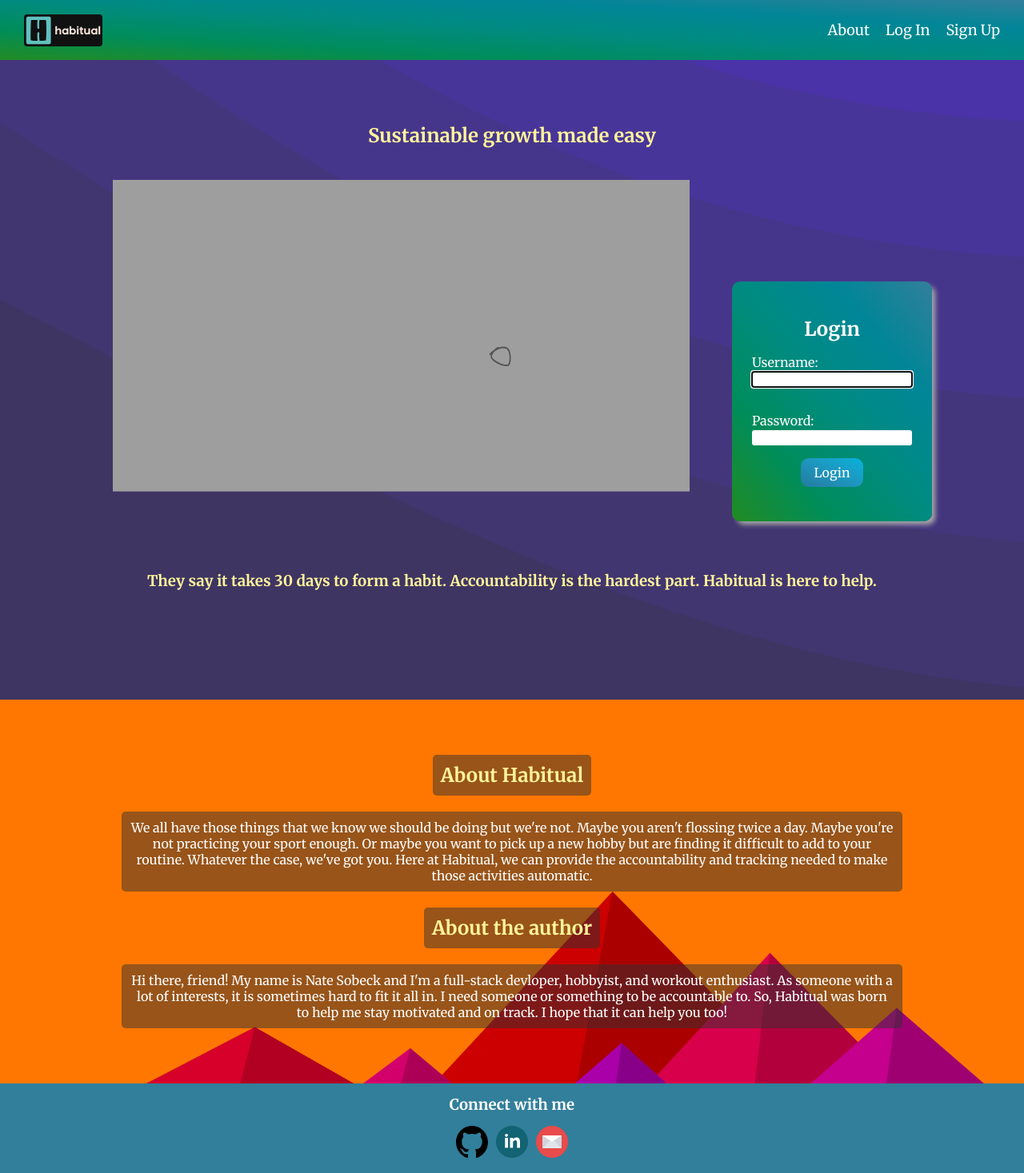
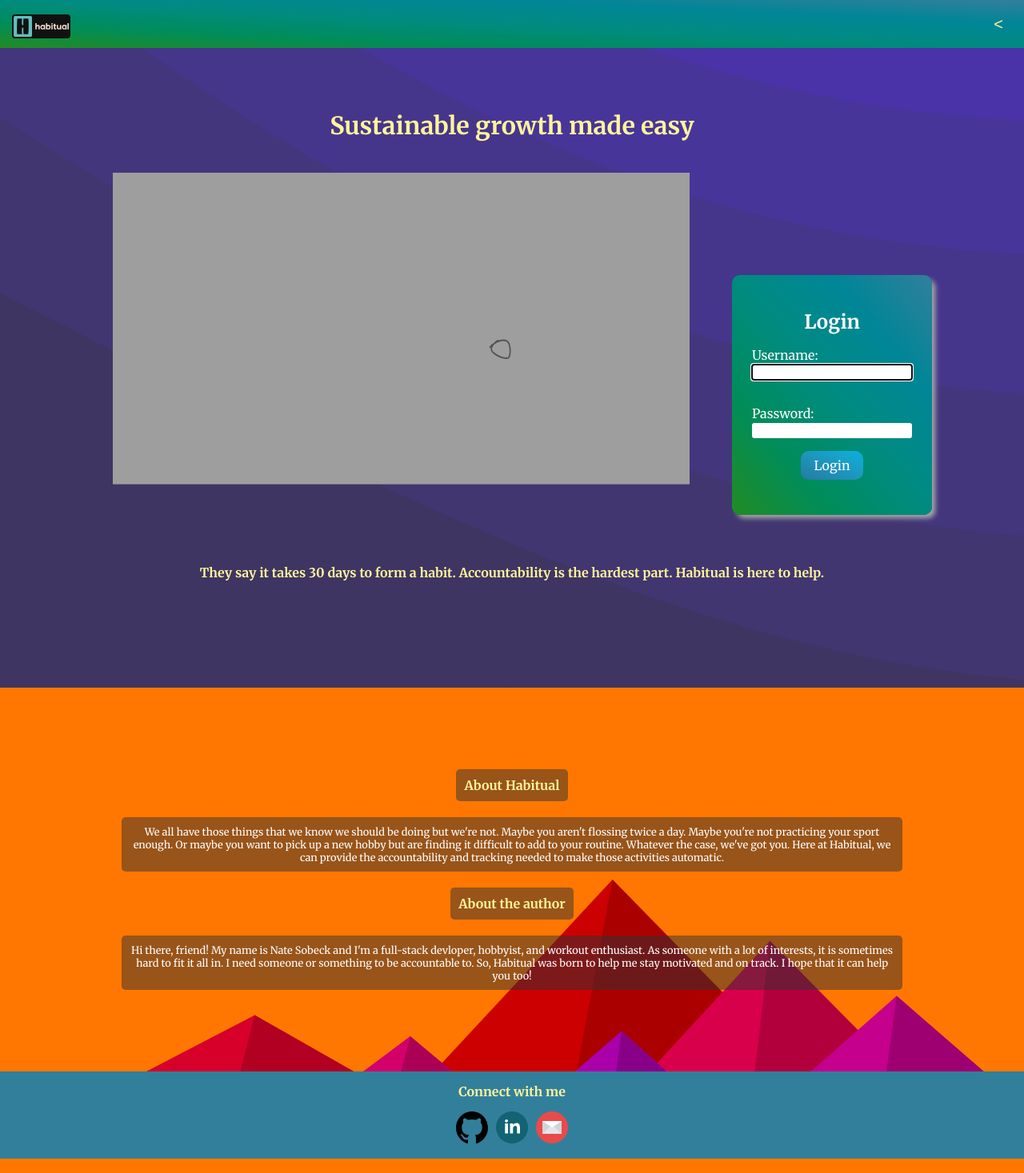
Before and after one commit to natesobeck/habitual, a Django app: page / in a window 1280 px wide. Shown: the whole page at 80% size. Run offline with Django 4.2, Linux system fonts and the light colour scheme.

Commit message:
switched out nav bar for dropdown style

```diff
--- a/main_app/static/css/base.css
+++ b/main_app/static/css/base.css
@@ -30,6 +30,11 @@ body {
   --color4: #4a33a9;
   --color6: #3E3563;
   --color5: #fff49b;
+  --smfont: .8em;
+  --mdfont: 1em;
+  --lfont: 1.9em;
+  --xlfont: 2.5em;
+  --xxlfont: 3.5em;
   background-image: url(../images/liquid-cheese.svg);
   background-position: center;
   background-size: cover;
@@ -42,29 +47,42 @@ header {
   background-image: linear-gradient(to right top, #228b22, #008d59, #008b80, #008697, #327f9b);
 }
 
-nav a {
-  font-size: 18px;
-  text-decoration: none;
-  color: white;
+nav {
+  height: 60px;
+  display: flex;
+  justify-content: flex-end;
+  align-items: center;
 }
 
-nav a:hover {
+nav a {
+  text-decoration: none;
+  color: black;
+  font-size: var(--smfont);
+}
+
+.dropdown.active > .nav-opener,
+.nav-opener:hover {
   cursor: pointer;
   color: var(--color1);
+  list-style: none;
 }
 
-nav ul {
+.nav-content {
   display: flex;
-  align-items: center;
-  justify-content: flex-end;
+  flex-direction: column;
+  align-items:flex-end;
   flex-wrap: wrap;
-  list-style: none;
-  width: 100%;
-  padding-right: 20px;
+  width: calc(100% + .25rem);
+  gap: 10px;
 }
 
-nav li {
-  padding: 10px;
+.nav-content a {
+  color: var(--color5);
+  font-size: var(--mdfont);
+}
+
+.nav-content a:hover {
+  color: var(--color1)
 }
 
 .btn {
@@ -79,10 +97,10 @@ nav li {
 }
 
 #logo {
-  height: 40px;
+  height: 30px;
   border-radius: 4px;
   position: absolute;
-  left: 30px;
+  left: 15px;
   top: 18px;
 }
 
@@ -140,7 +158,8 @@ input, textarea {
 }
 
 .header {
-  color: var(--color5)
+  color: var(--color5);
+  padding: 0px 10px;
 }
 
 .confirm-header {
@@ -152,7 +171,7 @@ input, textarea {
 .animation {
   width: 80%;
   max-width: 100vh;
-  min-width: 350px;
+  min-width: 375px;
 }
 
 .category-icon {
@@ -162,3 +181,57 @@ input, textarea {
 .category-icon-l {
   height: 150px;
 }
+
+.title {
+  font-size: var(--lfont)
+}
+
+.subtitle {
+  font-size: var(--mdfont)
+}
+
+.text {
+  font-size: var(--smfont)
+}
+
+.dropdown {
+  position: relative;
+  margin-right: 20px;
+  background-image: linear-gradient(to right top, #228b22, #008d59, #008b80, #008697, #327f9b);
+}
+
+.dropdown button {
+  border-style: none;
+  background-color: rgba(0, 0, 0, 0);
+  color: var(--color5);
+  font-size: 20px;
+}
+
+.dropdown-menu {
+  position: absolute;
+  right: 0;
+  top: calc(100% + .25rem);
+  background-image: linear-gradient(to right top, #228b22, #008d59, #008b80, #008697, #327f9b);
+  padding: .75rem;
+  border-radius: .25rem;
+  box-shadow: 0 2px 5px 0 rgba(0, 0, 0, .5);
+  opacity: 0;
+  pointer-events: none;
+  transform: translateY(-10px);
+  transition: opacity 150ms ease-in-out, transform 150ms ease-in-out;
+}
+
+.dropdown.active > .nav-opener + .dropdown-menu {
+  opacity: 1;
+  transform: translateY(0);
+  pointer-events: auto;
+}
+
+.btn-active {
+  transform: rotate(-90deg);
+  transition: transform 150ms ease-in-out;
+}
+
+.btn-inactive {
+  transition: transform 150ms ease-in-out;
+}
--- /dev/null
+++ b/main_app/static/js/dropdown.js
@@ -0,0 +1,22 @@
+document.addEventListener('click', evt => {
+  const isDropdownButton = evt.target.matches("[data-dropdown-button]")
+  if (!isDropdownButton && evt.target.closest("[data-dropdown]") != null) return
+
+  let dropdown
+  if (isDropdownButton) {
+    dropdown = evt.target.closest("[data-dropdown]")
+    dropdown.classList.toggle("active")
+  }
+
+  let currentDropdown = document.querySelector("[data-dropdown].active")
+  let button = document.querySelector("[data-dropdown-button]")
+  if (currentDropdown && evt.target === button) {
+    button.classList.toggle('btn-active')
+    if (button.classList.contains('btn-inactive')) {
+      button.classList.remove('btn-inactive')
+    }
+  } else if (!currentDropdown && evt.target === button) {
+    button.classList.toggle('btn-inactive')
+    button.classList.remove('btn-active')
+  }
+})
--- a/main_app/templates/base.html
+++ b/main_app/templates/base.html
@@ -12,26 +12,29 @@
   <link rel="preconnect" href="https://fonts.googleapis.com">
   <link rel="preconnect" href="https://fonts.gstatic.com" crossorigin>
   <link href="https://fonts.googleapis.com/css2?family=Merriweather:ital,wght@0,300;0,400;0,700;1,300;1,400&display=swap" rel="stylesheet">
+  <script src={% static 'js/dropdown.js' %} defer></script>
   {% block head %}
   {% endblock %}
 </head>
 <body>
   <header>
-    <nav>
-      <ul>
-        {% if user.is_authenticated %}
-          <li><a href="{% url 'home' %}"><img src="{% static 'images/logo.svg' %}" alt="The habitual logo." id="logo"></a></li>
-          <li><a href="/#about">About</a></li>
-          <li><a href="{% url 'habit-index' %}">All Your Habits</a></li>
-          <li><a href="{% url 'habit-create' %}">Add a New Habit</a></li>
-          <li><a href="{% url 'logout' %}">Log Out</a></li>
-        {% else %}
-          <li><a href="{% url 'home' %}"><img src="{% static 'images/logo.svg' %}" alt="The habitual logo." id="logo"></a></li>
-          <li><a href="/#about">About</a></li>
-          <li><a href="{% url 'home' %}">Log In</a></li>
-          <li><a href="{% url 'signup' %}">Sign Up</a></li>
-        {% endif %}
-      </ul>
+    <nav class="dropdown" data-dropdown>
+      <a href="{% url 'home' %}"><img src="{% static 'images/logo.svg' %}" alt="The habitual logo." id="logo"></a>
+      <button class="nav-opener" id="nav-opener" data-dropdown-button><</button>
+      <div class="dropdown-menu">
+        <div class="nav-content">
+          {% if user.is_authenticated %}
+            <a href="/#about">About</a>
+            <a href="{% url 'habit-index' %}">All Your Habits</a>
+            <a href="{% url 'habit-create' %}">Add a New Habit</a>
+            <a href="{% url 'logout' %}">Log Out</a>
+          {% else %}
+            <a href="/#about">About</a>
+            <a href="{% url 'home' %}">Log In</a>
+            <a href="{% url 'signup' %}">Sign Up</a>
+          {% endif %}
+        </div>
+      </div>
     </nav>
   </header>
   <main>
--- a/main_app/templates/home.html
+++ b/main_app/templates/home.html
@@ -28,14 +28,14 @@
 
 <section class='section' id='about'>
   <div class="about-card">
-    <h1 class="header">About Habitual</h1>
-    <p class="text">We all have those things that we know we should be doing but we're not. Maybe you aren't flossing twice a day. Maybe you're not practicing your sport enough. Or maybe you want to pick up a new hobby but are finding it difficult to add to your routine. Whatever the case, we've got you. Here at Habitual, we can provide the accountability and tracking needed to make those activities automatic.</p>
-    <h1 class="header">About the author</h1>
-    <p class="text">Hi there, friend! My name is Nate Sobeck and I'm a full-stack devloper, hobbyist, and workout enthusiast. As someone with a lot of interests, it is sometimes hard to fit it all in. I need someone or something to be accountable to. So, Habitual was born to help me stay motivated and on track. I hope that it can help you too!</p>
+    <h1 class="header subtitle">About Habitual</h1>
+    <p class="text ">We all have those things that we know we should be doing but we're not. Maybe you aren't flossing twice a day. Maybe you're not practicing your sport enough. Or maybe you want to pick up a new hobby but are finding it difficult to add to your routine. Whatever the case, we've got you. Here at Habitual, we can provide the accountability and tracking needed to make those activities automatic.</p>
+    <h1 class="header subtitle">About the author</h1>
+    <p class="text ">Hi there, friend! My name is Nate Sobeck and I'm a full-stack devloper, hobbyist, and workout enthusiast. As someone with a lot of interests, it is sometimes hard to fit it all in. I need someone or something to be accountable to. So, Habitual was born to help me stay motivated and on track. I hope that it can help you too!</p>
   </div>
 </section>
 <section id="contact">
-  <h3>Connect with me</h3>
+  <h3 class="header subtitle">Connect with me</h3>
   <div class="contact-card">
     <a href="https://github.com/natesobeck/"><img src="{% static 'images/github.svg' %}" alt="GitHub logo" class='icon'></a>
     <a href="https://www.linkedin.com/in/n-sobeck/"><img src="{% static 'images/linkedin.svg' %}" alt="LinkedIn logo" class='icon'></a>
```
